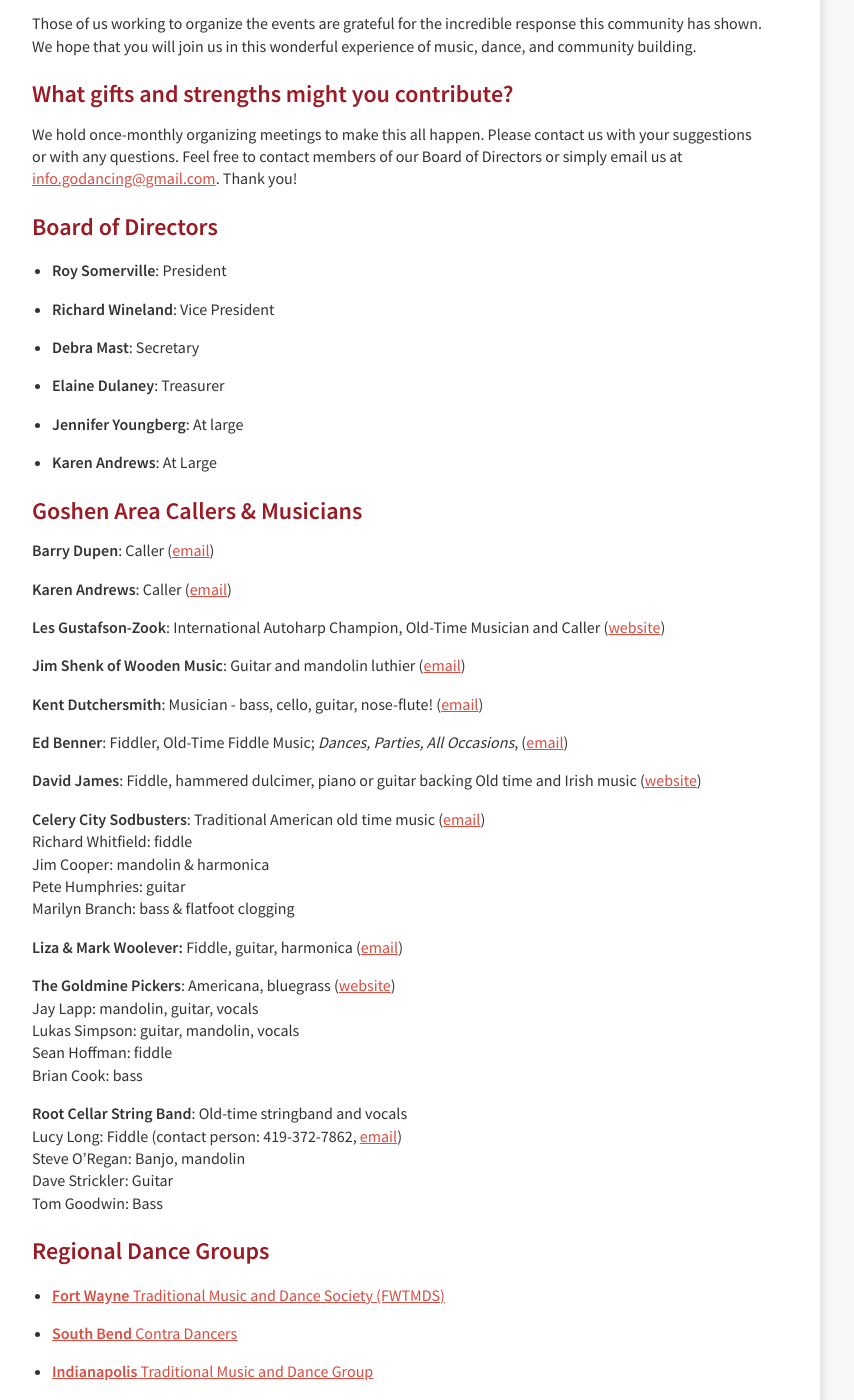
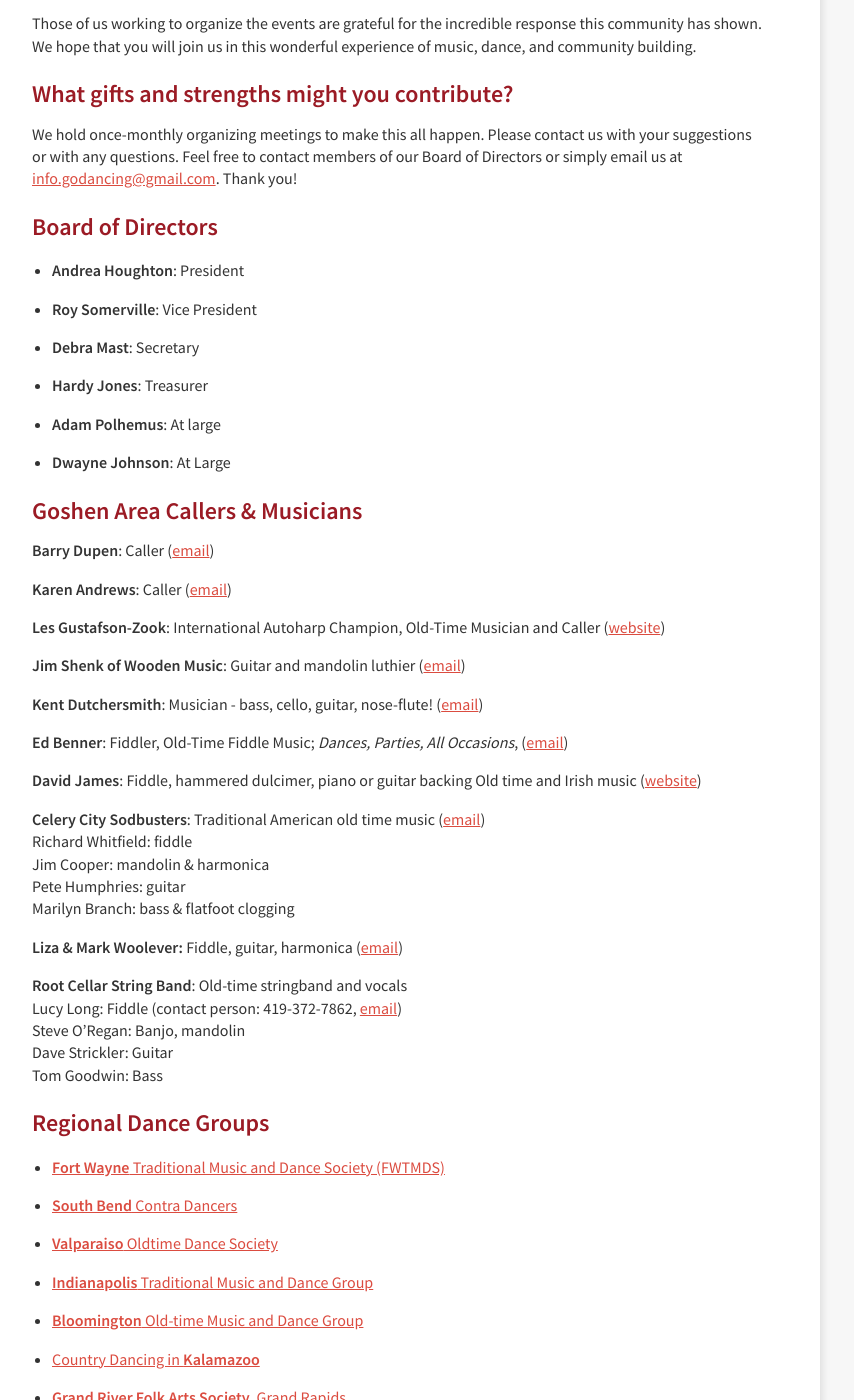
Before and after one commit to godancing/godancing.github.io, a Jekyll site: the page built from about.markdown, in a window 1280 px wide and 1400 px high, scrolled down 585 px. Shown: the whole window, without its empty margins (240-1094 px from the left). Built offline with Jekyll 4.4.1, drawn with Linux system fonts in a browser that asks for light colours; some of the changed text lies outside the part shown.

Commit message:
Update about.markdown
Update board members, add link to Valparaiso dance, update link to Kalamazoo dance, remove Goldmine Pickers information.

```diff
--- a/about.markdown
+++ b/about.markdown
@@ -29,17 +29,17 @@ We hold once-monthly organizing meetings to make this all happen. Please contact
 
 ## Board of Directors
 
-* **Roy Somerville**: President
+* **Andrea Houghton**: President
 
-* **Richard Wineland**:  Vice President
+* **Roy Somerville**:  Vice President
 
 * **Debra Mast**:  Secretary
 
-* **Elaine Dulaney**: Treasurer
+* **Hardy Jones**: Treasurer
 
-* **Jennifer Youngberg**: At large
+* **Adam Polhemus**: At large
 
-* **Karen Andrews**: At Large
+* **Dwayne Johnson**: At Large
 
 ## Goshen Area Callers & Musicians
 
@@ -65,11 +65,6 @@ Marilyn Branch: bass & flatfoot clogging<br>
 
 **Liza & Mark Woolever:** Fiddle, guitar, harmonica ([email](catwithafiddle@hotmail.com))
 
-**The Goldmine Pickers**: Americana, bluegrass ([website](http://www.goldminepickers.com/))<br>
-Jay Lapp: mandolin, guitar, vocals<br>
-Lukas Simpson: guitar, mandolin, vocals<br>
-Sean Hoffman: fiddle<br>
-Brian Cook: bass
 
 **Root Cellar String Band**: Old-time stringband and vocals <br>
 Lucy Long: Fiddle (contact person: 419-372-7862, [email](mailto:LucyL@bgsu.edu))<br>
@@ -83,16 +78,16 @@ Tom Goodwin: Bass
 
 * **[South Bend](http://www.sbcontras.org/)**[ Contra Dancers](http://www.sbcontras.org/)
 
+* **[Valparaiso](http://https://valpo.chicagobarndance.com/)**[ Oldtime Dance Society](http://https://valpo.chicagobarndance.com/)
+
 * **[Indianapolis](http://www.indycontra.org/)**[ Traditional Music and Dance Group](http://www.indycontra.org/)
 
 * **[Bloomington](http://bloomingtoncontra.org/)**[ Old-time Music and Dance Group](http://bloomingtoncontra.org/)
 
-* [Country Dancing in ](http://www.albion.edu/math/ram/cdk/)**[Kalamazoo](http://www.albion.edu/math/ram/cdk/)**
+* [Country Dancing in ](http://https://www.countrydancinginkalamazoo.com/)**[Kalamazoo](http://https://www.countrydancinginkalamazoo.com/)**
 
-* [Grand River Folk Arts Society, ](http://www.grfolkarts.org/)**[Grand Rapids](http://www.grfolkarts.org/)**
+* **[Grand River Folk Arts Society, ](http://www.grfolkarts.org/)**[Grand Rapids](http://www.grfolkarts.org/)
 
 * **[Ann Arbor](http://aactmad.org/)**[ Council for Traditional Music and Dance](http://aactmad.org/)
 
 * **[Chicago](http://www.chicagobarndance.com/)**[ Barn Dance Company](http://www.chicagobarndance.com/)
-
-* **[Northwest Ohio](http://www.notmad.org/)**[ Traditional Music and Dance](http://www.notmad.org/)
```
